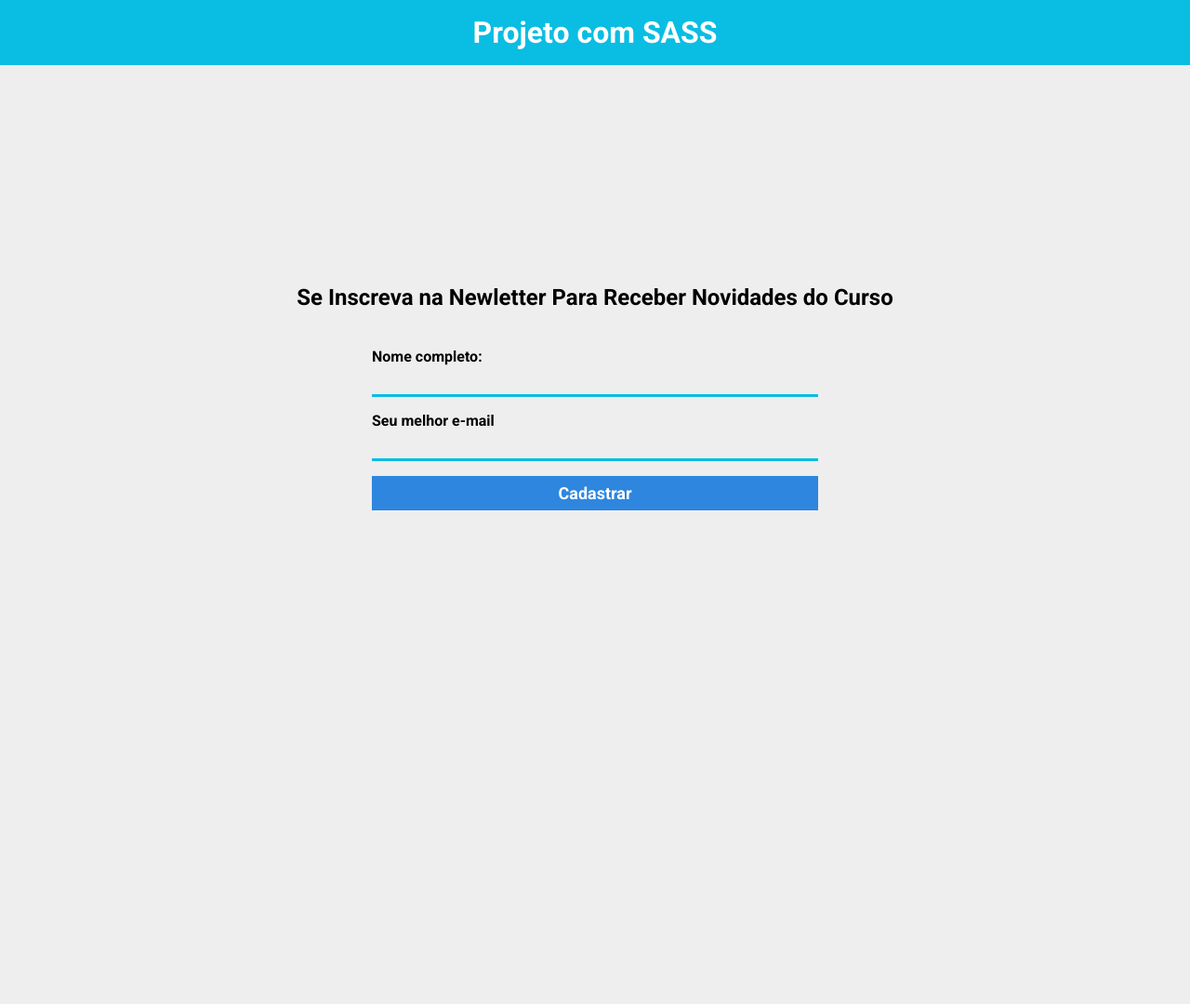
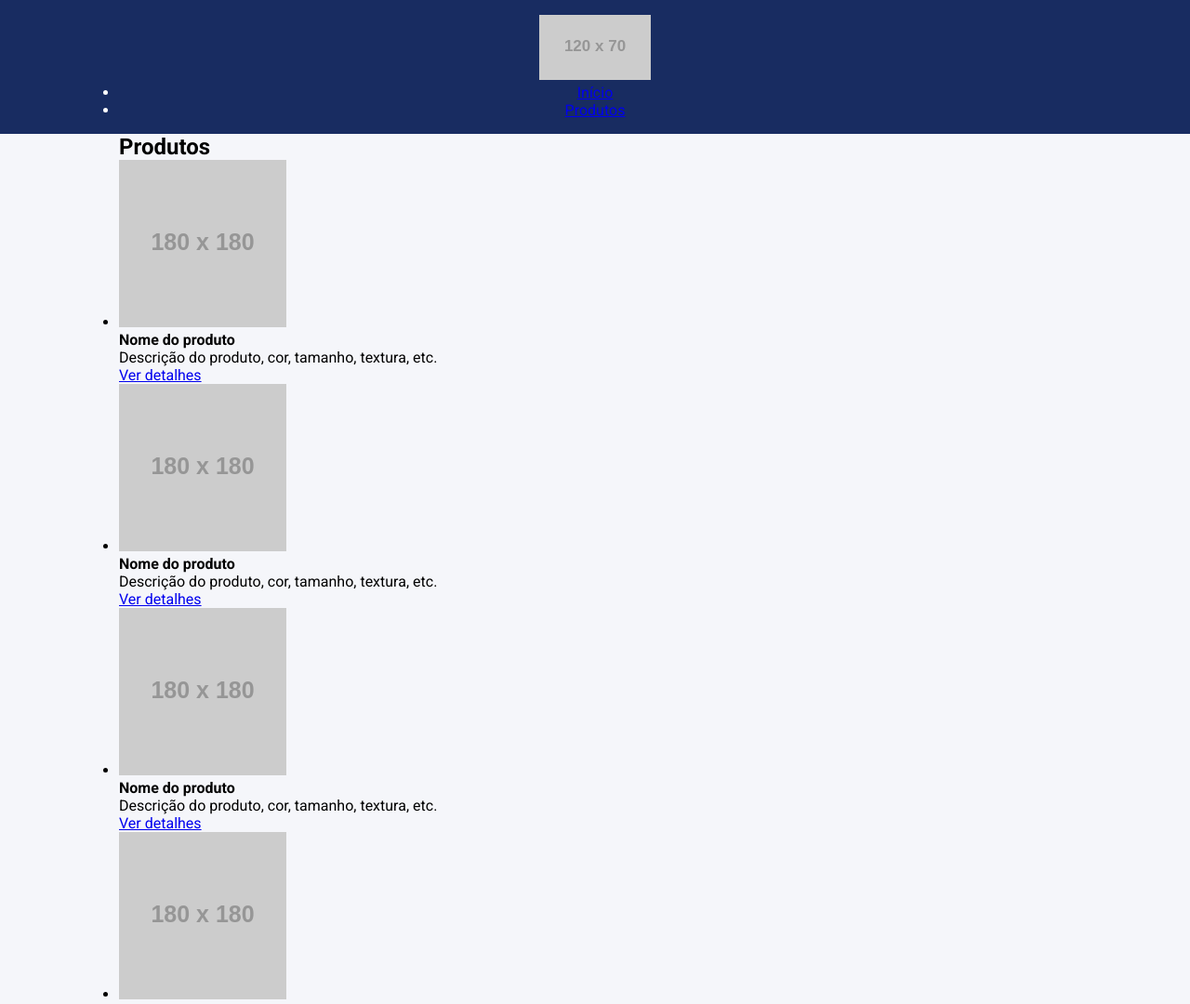
Before and after one commit to lucianabailao/formulario_sass, a website: page index.html in a window 1280 px wide. Shown: the top 1080 px of the page at 93% size. Before the commit the page ends 800 px from the top, so only its background shows below. Drawn offline with nearby package versions, Linux system fonts and the light colour scheme; files that its build step writes are made by us from their sources; placeholder pictures from the web are drawn by us.

Commit message:
Criação Projeto

```diff
--- a/index.html
+++ b/index.html
@@ -1,34 +1,79 @@
 <!DOCTYPE html>
 <html lang="pt-BR">
-
 <head>
     <meta charset="UTF-8">
+    <meta http-equiv="X-UA-Compatible" content="IE=edge">
     <meta name="viewport" content="width=device-width, initial-scale=1.0">
-    <title>Projeto com SASS</title>
-    <link rel="stylesheet" href="build/main.css">
+    <title>Document</title>
     <link rel="preconnect" href="https://fonts.googleapis.com">
     <link rel="preconnect" href="https://fonts.gstatic.com" crossorigin>
-    <link
-        href="https://fonts.googleapis.com/css2?family=Pacifico&family=Roboto+Serif:opsz,wght@8..144,200&family=Roboto:wght@400;700&display=swap"
-        rel="stylesheet">
+    <link href="https://fonts.googleapis.com/css2?family=Roboto:wght@400;700&display=swap" rel="stylesheet">
+    <link rel="stylesheet" href="main.css">
 </head>
-
 <body>
-<header>
-    <div class="container">
-        <h1>Projeto com SASS</h1>
-    </div>
-</header>
-<div class="form-container container">
-    <h2>Se Inscreva na Newletter Para Receber Novidades do Curso</h2>
-    <form>
-        <label for="nome-completo">Nome completo:</label>
-        <input type="text" id="nome-completo">
-        <label for="email">Seu melhor e-mail</label>
-        <input type="email" id="email">
-        <button type="submit">Cadastrar</button>
-    </form>
-</div>
+    <header>
+        <div class="container">
+            <div class="branding">
+                <img src="https://via.placeholder.com/120x70" />
+            </div>
+            <nav>
+                <ul class="menu">
+                    <li>
+                        <a href="#">Início</a>
+                    </li>
+                    <li>
+                        <a href="#">Produtos</a>
+                    </li>
+                </ul>
+            </nav>
+        </div>
+    </header>
+    <section>
+        <div class="container">
+            <h2>Produtos</h2>
+            <ul class="products">
+                <li class="product-item">
+                    <img src="https://via.placeholder.com/180x180" />
+                    <h4>Nome do produto</h4>
+                    <p>
+                        Descrição do produto, cor, tamanho, textura, etc.
+                    </p>
+                    <a href="#" class="product-button">
+                        Ver detalhes
+                    </a>
+                </li>
+                <li class="product-item">
+                    <img src="https://via.placeholder.com/180x180" />
+                    <h4>Nome do produto</h4>
+                    <p>
+                        Descrição do produto, cor, tamanho, textura, etc.
+                    </p>
+                    <a href="#" class="product-button">
+                        Ver detalhes
+                    </a>
+                </li>
+                <li class="product-item">
+                    <img src="https://via.placeholder.com/180x180" />
+                    <h4>Nome do produto</h4>
+                    <p>
+                        Descrição do produto, cor, tamanho, textura, etc.
+                    </p>
+                    <a href="#" class="product-button">
+                        Ver detalhes
+                    </a>
+                </li>
+                <li class="product-item">
+                    <img src="https://via.placeholder.com/180x180" />
+                    <h4>Nome do produto</h4>
+                    <p>
+                        Descrição do produto, cor, tamanho, textura, etc.
+                    </p>
+                    <a href="#" class="product-button">
+                        Ver detalhes
+                    </a>
+                </li>
+            </ul>
+        </div>
+    </section>
 </body>
-
 </html>
--- a/source/config/variaveis.scss
+++ b/source/config/variaveis.scss
@@ -1,7 +1,9 @@
 $fontPrincipal:'Roboto', sans-serif;
-$corDeFundo:#c8d6e5;
-$corPrincipal:#0abde3;
-$corSecundaria:#2e86de;
+$corDeFundoBotao: #44bd32;
+$corDoTexto: #fff;
+$corSecundariaBotao:#4cd137;
+$corDeFundoCorpo:#f5f6fa;
+$corDeFundoHeader:#182C61;
 
 $mobile: 767px;
 $tablet: 1023;
--- a/source/main.scss
+++ b/source/main.scss
@@ -1,19 +1,10 @@
 @use'config/reset';
 @use'config/variaveis';
-@use'sass:math';
 
-@mixin elementoForm(){
-    padding: 8px;
-    display: block;
-    width: 100%;
-    margin-bottom: 16px;
-}
-@function pixelParaEm($alvoEmPixel,$contextoEmPixel:16px){
-    @return math.div($alvoEmPixel,$contextoEmPixel);
-}
+
 
 body{
-    background-color: #eee;
+    background-color:variaveis.$corDeFundoCorpo;
 }
 .container{
     max-width: 1024px;
@@ -22,54 +13,36 @@
 }
 header{
     padding: 16px 0;
-    background-color: variaveis.$corPrincipal;
+    background-color: variaveis.$corDeFundoHeader;
     text-align: center;
-    color:#fff;
+    color: variaveis.$corDoTexto;
 }
-.form-container{
-    height: calc(100vh - 70px);
-    display: flex;
-    flex-direction: column;
-    align-items: center;
-    justify-content: center;
-    max-width: 760px;
 
-    h2{
-        font-size: pixelParaEm(48px);
-        text-align: center;
+.menu{
+    background-color: variaveis.$corDeFundoHeader;
+}
+
+
+    @media screen and (max-width: variaveis.$tablet) {
+        .container {
+            max-width: 80%;
+        }
+
+        .products {
+            grid-template-columns: repeat(2, 48.5%);
+            column-gap: 3%;
+        }
     }
 
-    form{
-        width: 100%;
-        max-width: 480px;
-        margin-top: 40px;
-
-        label{
-            font-weight: bold;
-            cursor: pointer;
-        }
-        input{
-            @include elementoForm();
-            background-color: transparent;
-            border: none;
-            border-bottom: 3px solid variaveis.$corPrincipal;
-        }
-        button{
-            @include elementoForm();
-            background-color: variaveis.$corSecundaria;
-            border: none;
-            font-size: 18px;
-            font-weight: bold;
-            color: #fff;
-            &:hover{
-                background-color: darken(variaveis.$corSecundaria, 15%);
-            }
-        }
-
-        }
-    }
     @media screen and (max-width:variaveis.$mobile){
         .container{
             max-width: 80%;
         }
+        .products {
+            display: block;
+        }
+
+        .product-item  {
+            margin-bottom: 32px;
+        }
     }
```
Also changed, not shown: build/main.css, 1 other file.
